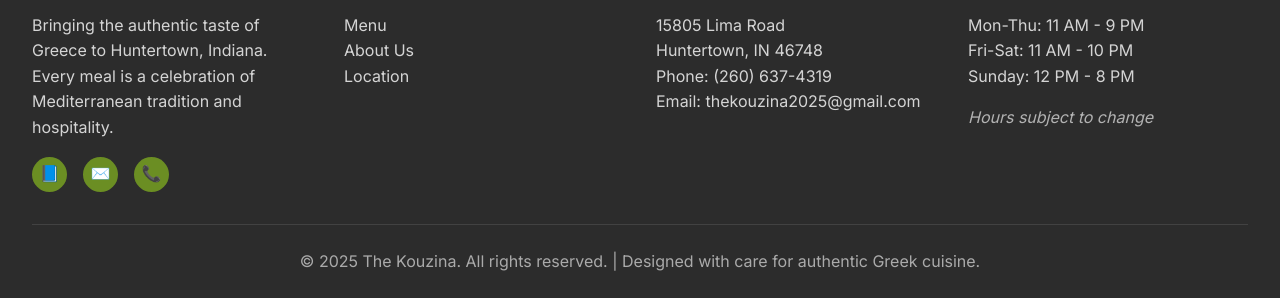
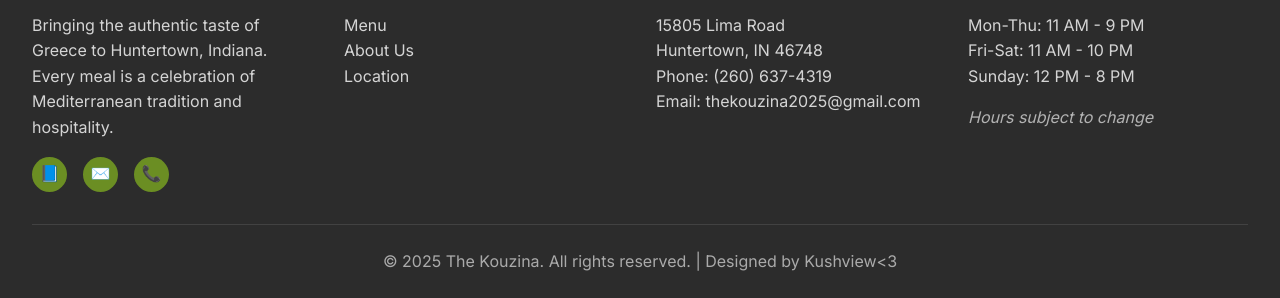
Before and after one commit to KushviewBrian/kouzina, a plain HTML site: page index.html in a window 1280 px wide. Shown: the part 6416-6714 px from the top of the page. Drawn offline with nearby package versions, Linux system fonts and the light colour scheme.

Commit message:
probably done

```diff
--- a/index.html
+++ b/index.html
@@ -971,7 +971,7 @@
                 </div>
             </div>
             <div class="footer-bottom">
-                <p>&copy; 2025 The Kouzina. All rights reserved. | Designed with care for authentic Greek cuisine.</p>
+                <p>&copy; 2025 The Kouzina. All rights reserved. | Designed by Kushview<3</p>
             </div>
         </div>
     </footer>
```
